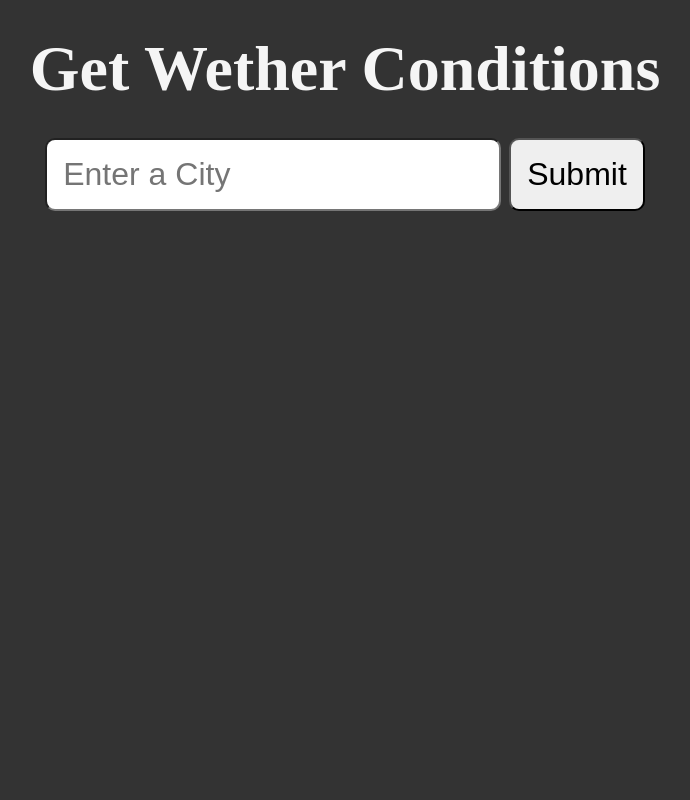
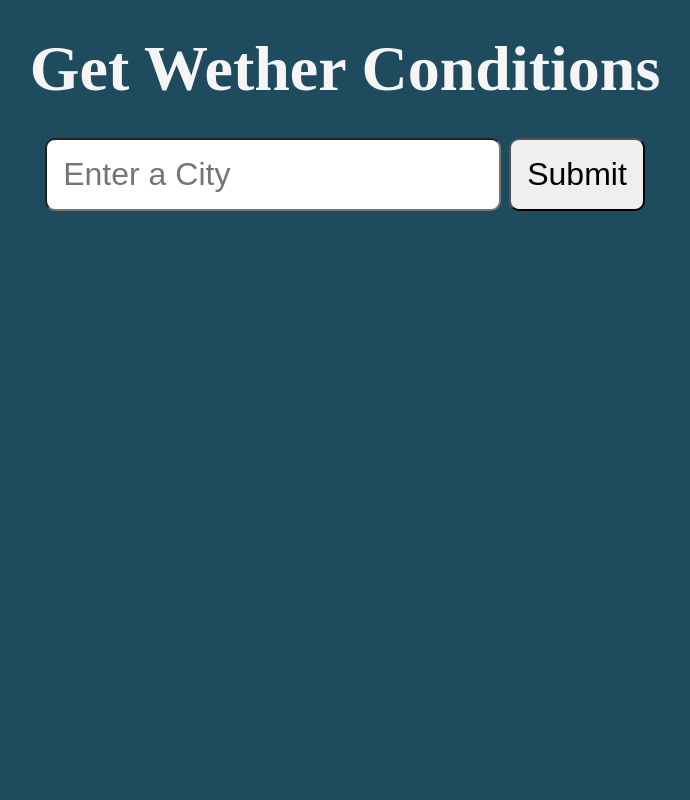
Before and after one commit to prifry/pythonWeather, a Flask app: page / in a window 1280 px wide. Shown: the whole page, without its empty margins (295-985 px from the left). Run offline with Flask 3, Linux system fonts and the light colour scheme.

Commit message:
Background color changed

```diff
--- a/static/css/style.css
+++ b/static/css/style.css
@@ -5,7 +5,7 @@
 }
 body{
     padding: 2rem;
-    background-color: #333;
+    background-color: #1f4b5f;
     color: whitesmoke;
     min-height: 100vh;
     display: flex;
```
